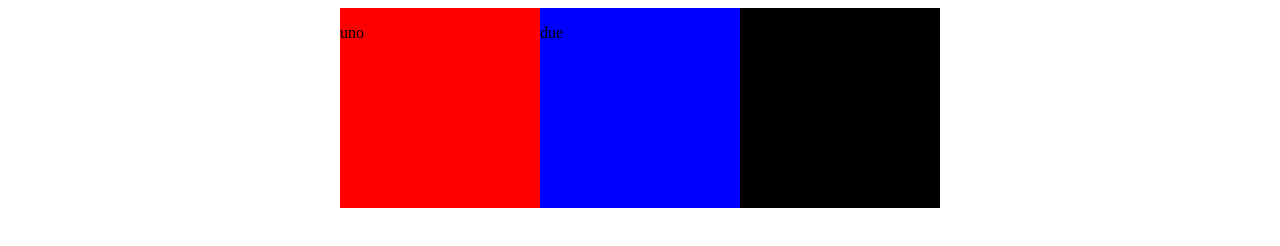
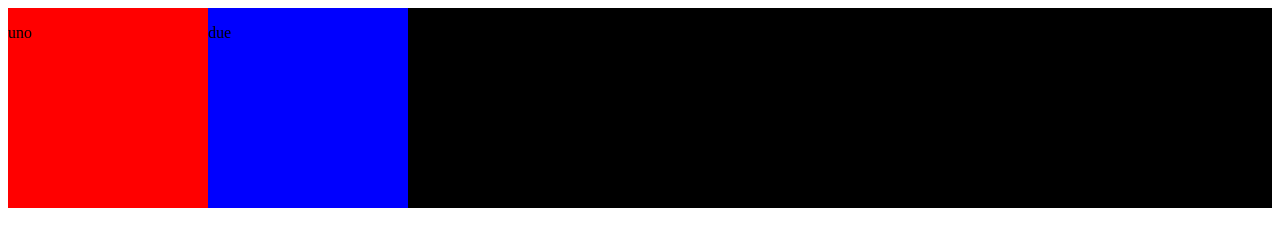
Before and after one commit to sabrinabarzoni/miaesercizi, a plain HTML site: page index8.html in a window 1280 px wide. Drawn offline with Linux system fonts and the light colour scheme.

Commit message:
flex-grow

```diff
--- a/style4.css
+++ b/style4.css
@@ -23,4 +23,5 @@
     background-color: black;
     width: 200px;
     height:200px;
+    flex-grow: 2;
 }
```
